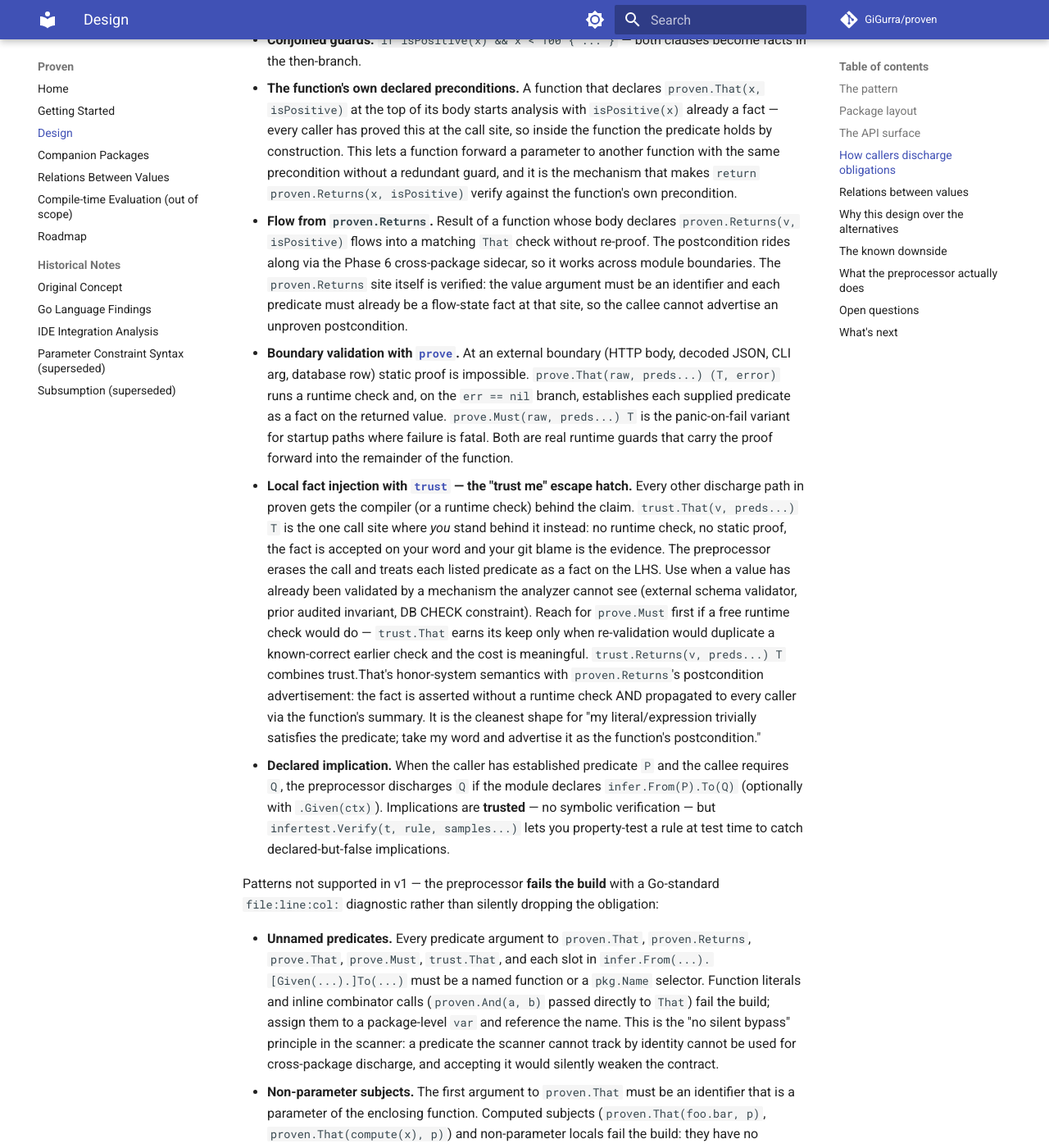
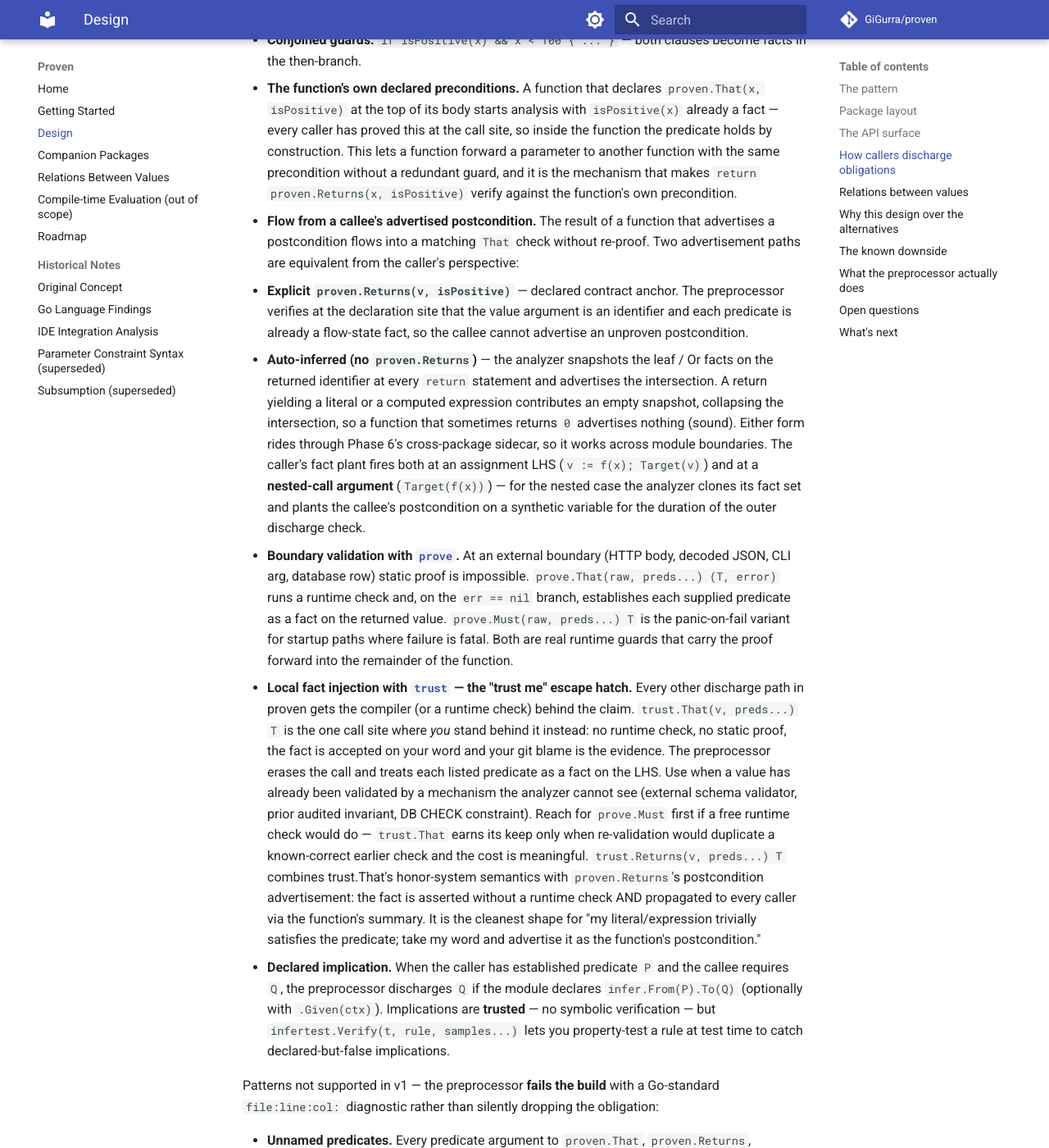
Before and after one commit to GiGurra/proven, an MkDocs documentation site: the page built from docs/design.md, in a window 1280 px wide and 1400 px high, scrolled down 2706 px. Shown: the whole window at 82% size. Built offline with MkDocs 1.6.1 and Material for MkDocs 9.7.7, drawn with Linux system fonts in a browser that asks for light colours; comment, search, counter and statistics services are not loaded; some of the changed text lies outside the part shown.

Commit message:
docs: auto-inferred postconditions + nested-call threading
README opening example drops the proven.Returns wrapper — the common
case is a bare `return x` and the preprocessor advertises the facts
it proved on x automatically. New "Auto-inferred postconditions"
details section explains the intersection-across-returns rule and
why literal returns correctly collapse it. Fact-sources list's #5
entry reworded to cover both explicit Returns and derived
postconditions, and notes the nested-call form.

"Predicates must be named" note unchanged (covers And/Or carve-outs
from the prior commit).

design.md: "Flow from proven.Returns" bullet rewritten as "Flow from
a callee's advertised postcondition" with explicit vs auto-inferred
sub-bullets, plus a note that the fact plant now fires at nested-call
arguments as well as assignment LHS. "Proof through complex
argument expressions" in the not-supported list softened: nested call
EXPRESSIONS now work; a computed subject at a proven.That site
itself remains v2.

companion-packages.md: the proven-package "Use for" paragraph picks
up the auto-inference story and the when-to-use-explicit guidance.

getting-started.md: the "here are the fixes for an undischarged
obligation" list replaces the "change callee to use proven.Returns"
bullet with "most of the time no proven.Returns is needed — it is
auto-inferred" plus a note on when explicit is still the right call.

CLAUDE.md: state paragraph extended with one sentence on
intersectReturns + bindArgForCheck and the zero-measured-overhead
result.

roadmap.md: auto-inference + nested-call threading added under
"Done" with fixture names and the benchmark result.

Co-Authored-By: Claude Opus 4.7 (1M context) <noreply@anthropic.com>

```diff
--- a/docs/design.md
+++ b/docs/design.md
@@ -71,7 +71,10 @@ The preprocessor accepts these discharge patterns in the caller. All of them pro
 - **Early-return guard.** `if !isPositive(x) { return }; Transfer(x, ...)` — after the guarded return, `isPositive(x)` is established for the rest of the enclosing block.
 - **Conjoined guards.** `if isPositive(x) && x < 100 { ... }` — both clauses become facts in the then-branch.
 - **The function's own declared preconditions.** A function that declares `proven.That(x, isPositive)` at the top of its body starts analysis with `isPositive(x)` already a fact — every caller has proved this at the call site, so inside the function the predicate holds by construction. This lets a function forward a parameter to another function with the same precondition without a redundant guard, and it is the mechanism that makes `return proven.Returns(x, isPositive)` verify against the function's own precondition.
-- **Flow from `proven.Returns`.** Result of a function whose body declares `proven.Returns(v, isPositive)` flows into a matching `That` check without re-proof. The postcondition rides along via the Phase 6 cross-package sidecar, so it works across module boundaries. The `proven.Returns` site itself is verified: the value argument must be an identifier and each predicate must already be a flow-state fact at that site, so the callee cannot advertise an unproven postcondition.
+- **Flow from a callee's advertised postcondition.** The result of a function that advertises a postcondition flows into a matching `That` check without re-proof. Two advertisement paths are equivalent from the caller's perspective:
+  - **Explicit `proven.Returns(v, isPositive)`** — declared contract anchor. The preprocessor verifies at the declaration site that the value argument is an identifier and each predicate is already a flow-state fact, so the callee cannot advertise an unproven postcondition.
+  - **Auto-inferred (no `proven.Returns`)** — the analyzer snapshots the leaf / Or facts on the returned identifier at every `return` statement and advertises the intersection. A return yielding a literal or a computed expression contributes an empty snapshot, collapsing the intersection, so a function that sometimes returns `0` advertises nothing (sound).
+  Either form rides through Phase 6's cross-package sidecar, so it works across module boundaries. The caller's fact plant fires both at an assignment LHS (`v := f(x); Target(v)`) and at a **nested-call argument** (`Target(f(x))`) — for the nested case the analyzer clones its fact set and plants the callee's postcondition on a synthetic variable for the duration of the outer discharge check.
 - **Boundary validation with [`prove`](companion-packages.md).** At an external boundary (HTTP body, decoded JSON, CLI arg, database row) static proof is impossible. `prove.That(raw, preds...) (T, error)` runs a runtime check and, on the `err == nil` branch, establishes each supplied predicate as a fact on the returned value. `prove.Must(raw, preds...) T` is the panic-on-fail variant for startup paths where failure is fatal. Both are real runtime guards that carry the proof forward into the remainder of the function.
 - **Local fact injection with [`trust`](companion-packages.md) — the "trust me" escape hatch.** Every other discharge path in proven gets the compiler (or a runtime check) behind the claim. `trust.That(v, preds...) T` is the one call site where *you* stand behind it instead: no runtime check, no static proof, the fact is accepted on your word and your git blame is the evidence. The preprocessor erases the call and treats each listed predicate as a fact on the LHS. Use when a value has already been validated by a mechanism the analyzer cannot see (external schema validator, prior audited invariant, DB CHECK constraint). Reach for `prove.Must` first if a free runtime check would do — `trust.That` earns its keep only when re-validation would duplicate a known-correct earlier check and the cost is meaningful. `trust.Returns(v, preds...) T` combines trust.That's honor-system semantics with `proven.Returns`'s postcondition advertisement: the fact is asserted without a runtime check AND propagated to every caller via the function's summary. It is the cleanest shape for "my literal/expression trivially satisfies the predicate; take my word and advertise it as the function's postcondition."
 - **Declared implication.** When the caller has established predicate `P` and the callee requires `Q`, the preprocessor discharges `Q` if the module declares `infer.From(P).To(Q)` (optionally with `.Given(ctx)`). Implications are **trusted** — no symbolic verification — but `infertest.Verify(t, rule, samples...)` lets you property-test a rule at test time to catch declared-but-false implications.
@@ -82,7 +85,7 @@ Patterns not supported in v1 — the preprocessor **fails the build** with a Go-
 - **Non-parameter subjects.** The first argument to `proven.That` must be an identifier that is a parameter of the enclosing function. Computed subjects (`proven.That(foo.bar, p)`, `proven.That(compute(x), p)`) and non-parameter locals fail the build: they have no position in the callee's signature that callers could be required to discharge.
 - **Literal analysis.** `proven.That(42, isPositive)` does not constant-fold in the scanner — wrap the value in a guard, a `prove.Must`, or a `trust.That`.
 - **Interprocedural flow into arbitrary helper functions** without a `proven.That` precondition declared by the helper itself.
-- **Proof through complex argument expressions** (`That(transform(x), p)` is v2).
+- **Proof through complex argument expressions.** `That(transform(x), p)` still requires the subject to be a parameter identifier. Nested-*call*-expression arguments at ordinary call sites (`Target(transform(x))`) **are** supported — the analyzer virtualizes the inner call's advertised postcondition onto a synthetic variable for the outer discharge — but a non-call computed subject at a `proven.That` site itself is v2.
 - **Symbolic predicate reasoning beyond declared `infer` rules** (full SMT remains out of scope).
 
 ## Relations between values
```
Also changed, not shown: CLAUDE.md (+3 -1 lines), README.md (+45 -7 lines), docs/companion-packages.md (+1 -1 lines), docs/getting-started.md (+1 -1 lines), docs/todo/roadmap.md (+2 -0 lines).
